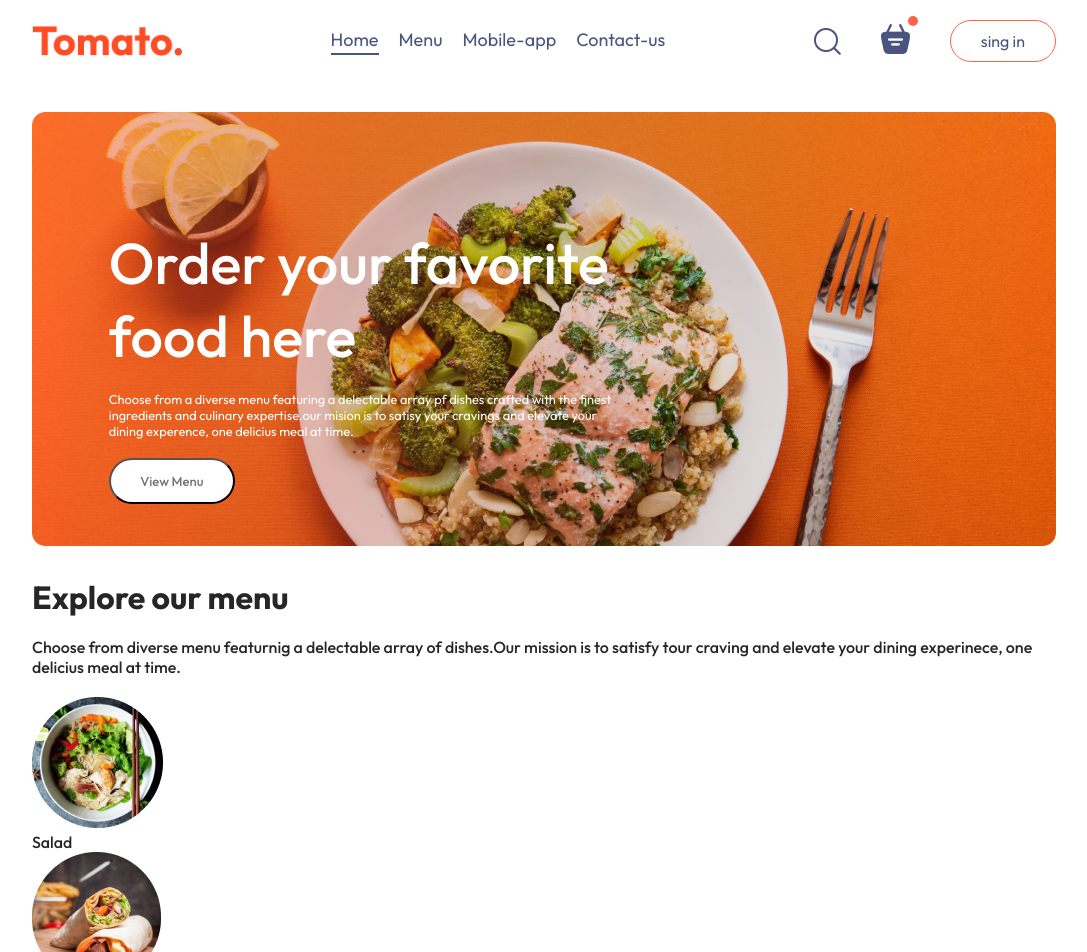
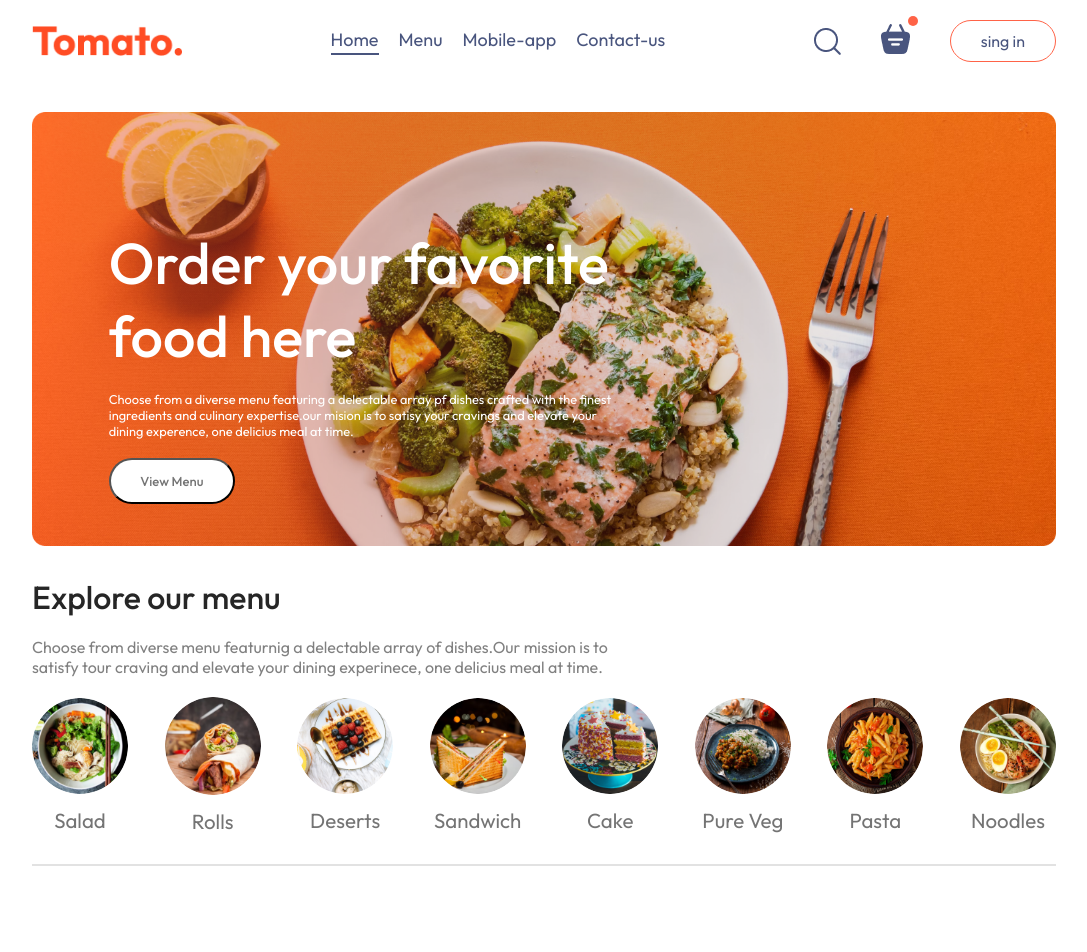
Before and after one commit to FedeAltava/Your-Eats, a React (Vite) app: page / in a window 1280 px wide. Shown: the top 952 px of the page, without its empty margins (96-1183 px from the left). After the commit the page ends 876 px from the top, so only its background shows below. Built offline with nearby package versions, Linux system fonts and the light colour scheme.

Commit message:
explore menu css donde and some logic added (class active)and category pops

```diff
--- a/src/components/ExploreMenu/ExploreMenu.css
+++ b/src/components/ExploreMenu/ExploreMenu.css
@@ -3,7 +3,7 @@
     flex-direction: column;
     gap: 20px;
 }
-.explore-menu{
+.explore-menu h1{
     color: #262626;
     font-weight: 500;
 }
@@ -18,4 +18,31 @@
     gap: 30px;
     text-align: center;
     margin:20px, 0px;
+    overflow-x: scroll;
 }
+.explore-menu-list::-webkit-scrollbar{
+    display: none;
+}
+.explore-menu-list-item{
+    cursor: pointer;
+}
+.explore-menu-list-item img{
+    width: 7.5vw;
+    min-width: 80px;
+    cursor: poniter;
+    border-radius: 50%;
+    transition: 0.2s;
+
+}
+.explore-menu-list-item p{
+    margin-top: 10px;
+    color:#747474;
+    font-size: max(1.4vw,1.6vw);
+
+}
+.explore-menu hr{
+    margin:  10px 0px;
+    height: 2px;
+    background-color: #e2e2e2;
+    border:none;
+}
--- a/src/components/ExploreMenu/ExploreMenu.jsx
+++ b/src/components/ExploreMenu/ExploreMenu.jsx
@@ -1,22 +1,24 @@
 import React from 'react'
 import "./ExploreMenu.css"
 import { menu_list } from '../../assets/assets'
-function ExploreMenu() {
+function ExploreMenu({category, setCategory}) {
+    console.log(category)
   return (
     <div className="explore-menu" id="explore-menu">
         <h1>Explore our menu</h1>
-        <p className='explre-menu-text'>Choose from diverse menu featurnig a delectable array of dishes.Our mission is to satisfy tour craving and elevate your dining experinece,
+        <p className='explore-menu-text'>Choose from diverse menu featurnig a delectable array of dishes.Our mission is to satisfy tour craving and elevate your dining experinece,
              one delicius meal at time.</p>
-        <div className="explre-menu-list">
+        <div className="explore-menu-list">
             {menu_list.map((item, index)=>{
                 return (
-                    <div key={index} className="explore-menu-item">
-                        <img src={item.menu_image} alt="" />
+                    <div onClick={()=>setCategory(prev =>prev===item.menu_name?"ALL":item.menu_name)} key={index} className="explore-menu-list-item">
+                        <img  className={category===item.menu_name?"active":""} src={item.menu_image} alt="" />
                         <p>{item.menu_name}</p>
                     </div>
                 )
             })}
         </div>
+        <hr />
     </div>
   )
 }
--- a/src/pages/Home/Home.jsx
+++ b/src/pages/Home/Home.jsx
@@ -1,12 +1,13 @@
-import React from 'react'
+import React, { useState } from 'react'
 import "./Home.css"
 import Header from '../../components/Header/Header'
 import ExploreMenu from '../../components/ExploreMenu/ExploreMenu'
 export default function Home() {
+  const [category, setCategory] = useState("All");
   return (
     <div>
       <Header />
-      <ExploreMenu />
+      <ExploreMenu category={category} setCategory={setCategory}/>
     </div>
   )
 }
```
